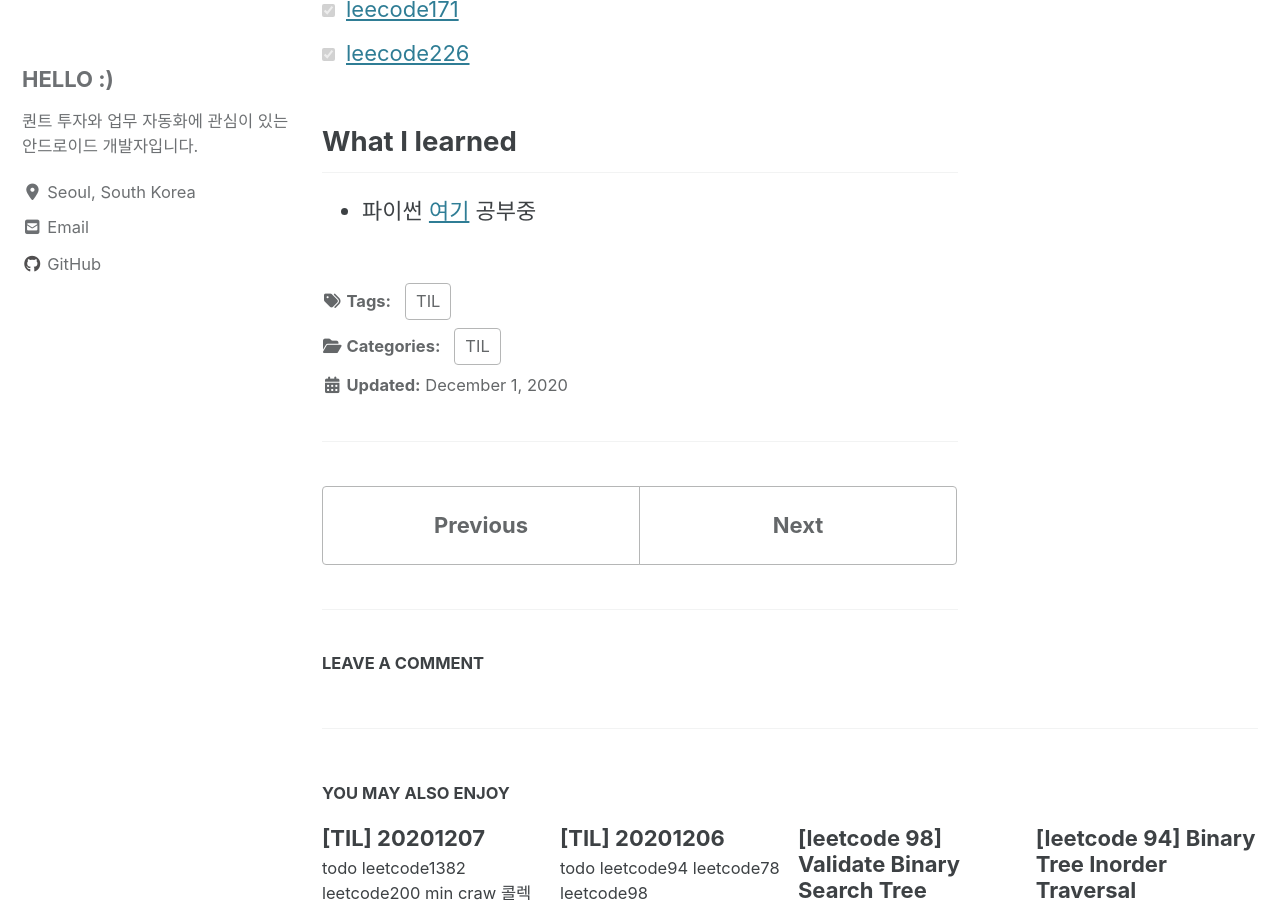
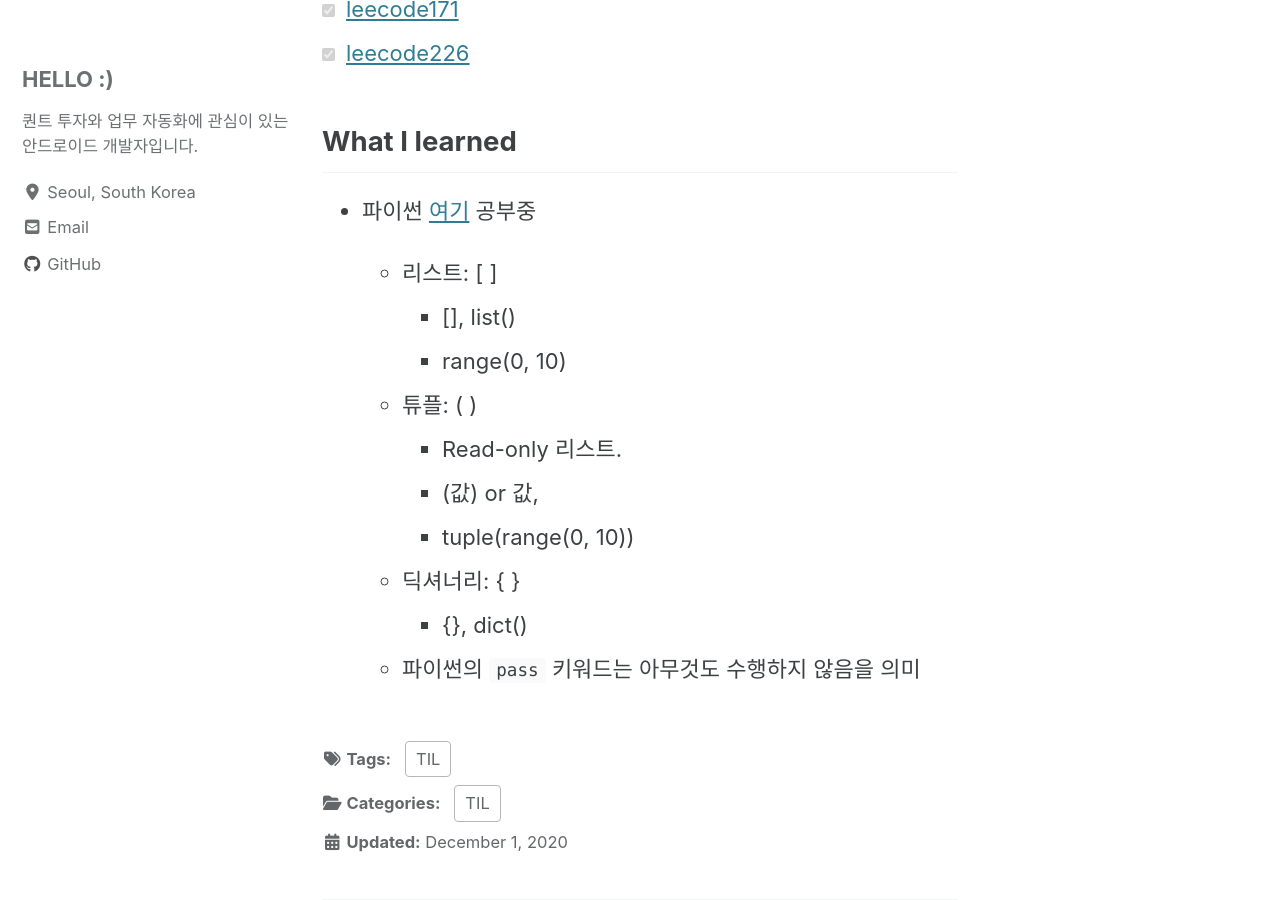
Before and after one commit to dev-eunji/dev-eunji.github.io, a Jekyll site: the page built from _posts/til/2020-12-01-TIL.md, in a window 1280 px wide and 900 px high, scrolled down 294 px. Built offline with Jekyll 4.4.1, drawn with Linux system fonts in a browser that asks for light colours; cached includes are drawn as plain includes; nearby versions of some CDN libraries; comment, search, counter and statistics services are not loaded.

Commit message:
TIL: 20201201 보충

```diff
--- a/_posts/til/2020-12-01-TIL.md
+++ b/_posts/til/2020-12-01-TIL.md
@@ -12,3 +12,17 @@ comments: true
 
 ## What I learned
 * 파이썬 [여기](https://wikidocs.net/3093) 공부중
+
+    * 리스트: [  ]
+        * [], list()
+        * range(0, 10)
+
+    * 튜플: ( )
+        * Read-only 리스트.
+        * (값) or 값,
+        * tuple(range(0, 10))
+
+    * 딕셔너리: { }
+        * {}, dict()
+
+    * 파이썬의 `pass` 키워드는 아무것도 수행하지 않음을 의미
```
